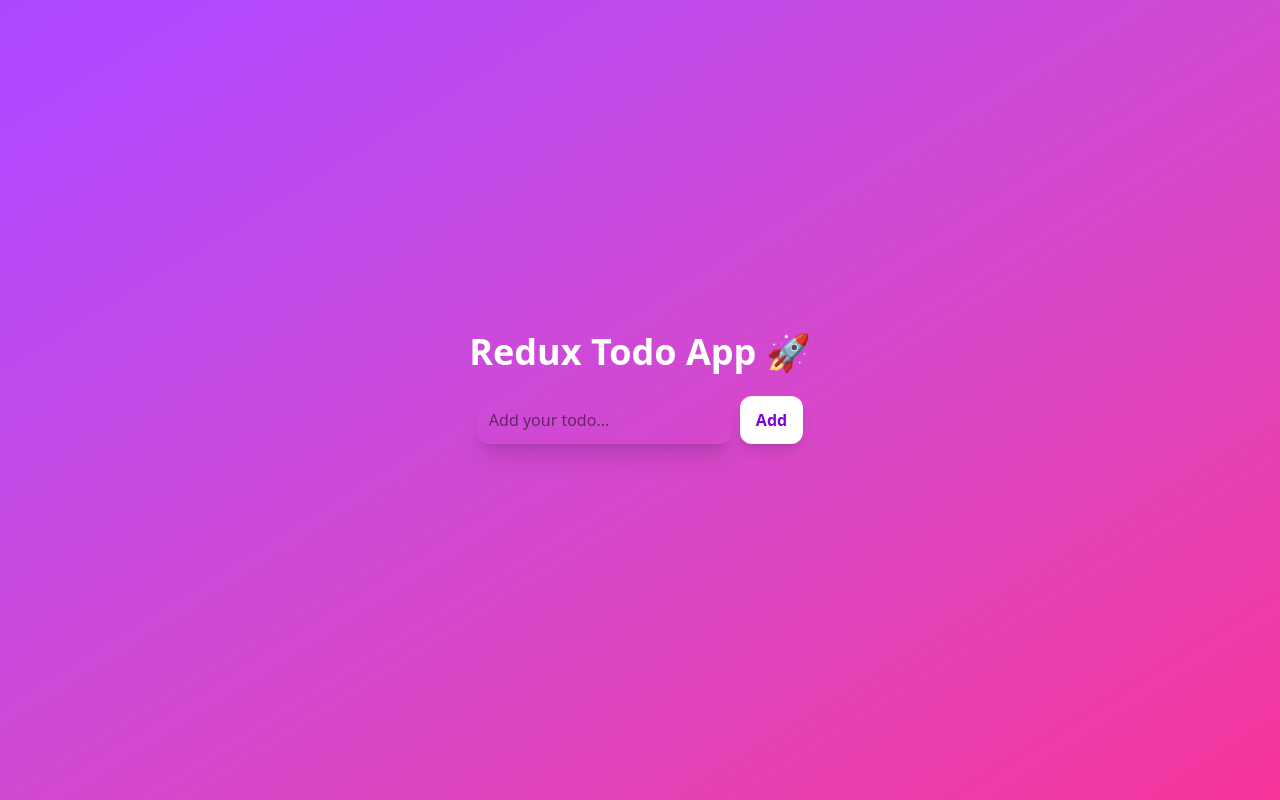
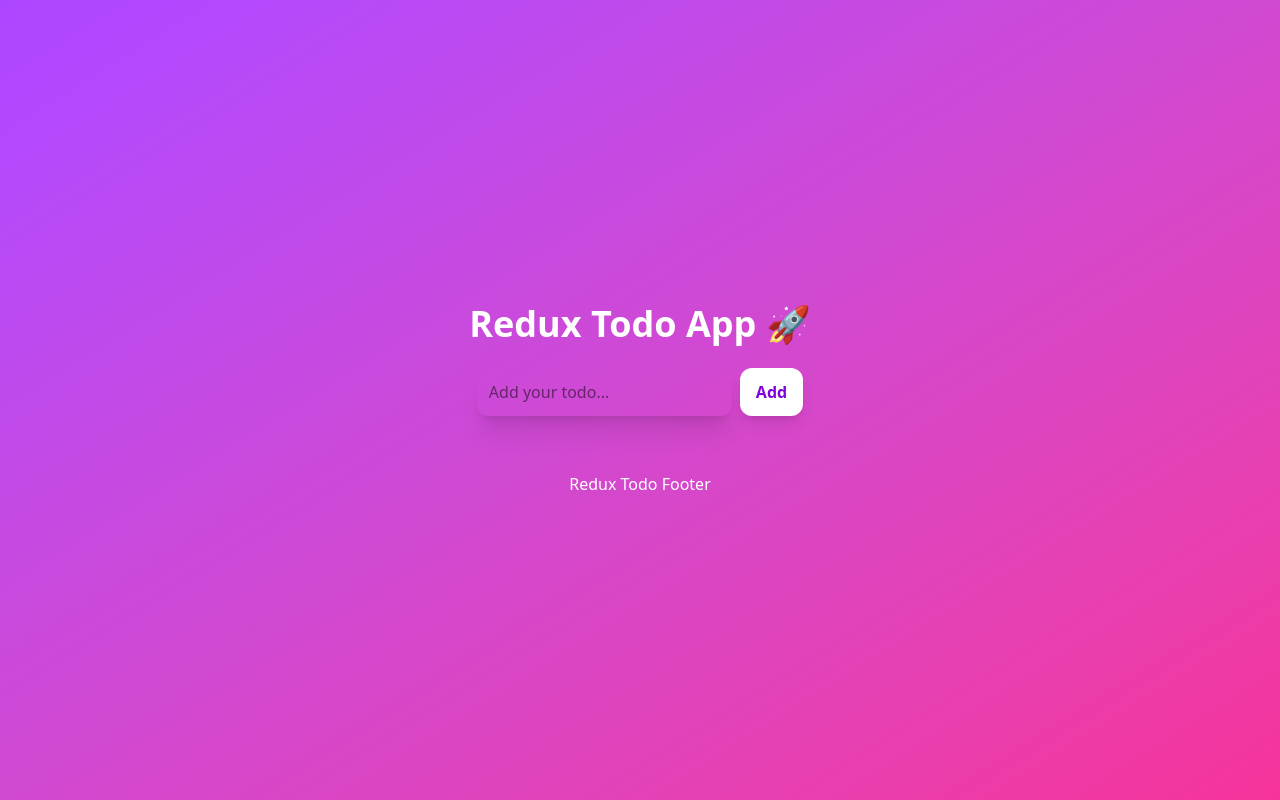
Before and after one commit to Shaun-N-S/Git_study, a React (Vite) app: page / in a window 1280 px wide. Built offline with nearby package versions, Linux system fonts and the light colour scheme.

Commit message:
Added footer section for PR partice

```diff
--- a/src/App.jsx
+++ b/src/App.jsx
@@ -30,6 +30,9 @@ function App() {
           </li>
         ))}
       </ul>
+
+        <footer className="text-white text-center mt-8"> Redux Todo Footer</footer>
+
     </div>
   );
 }
```
